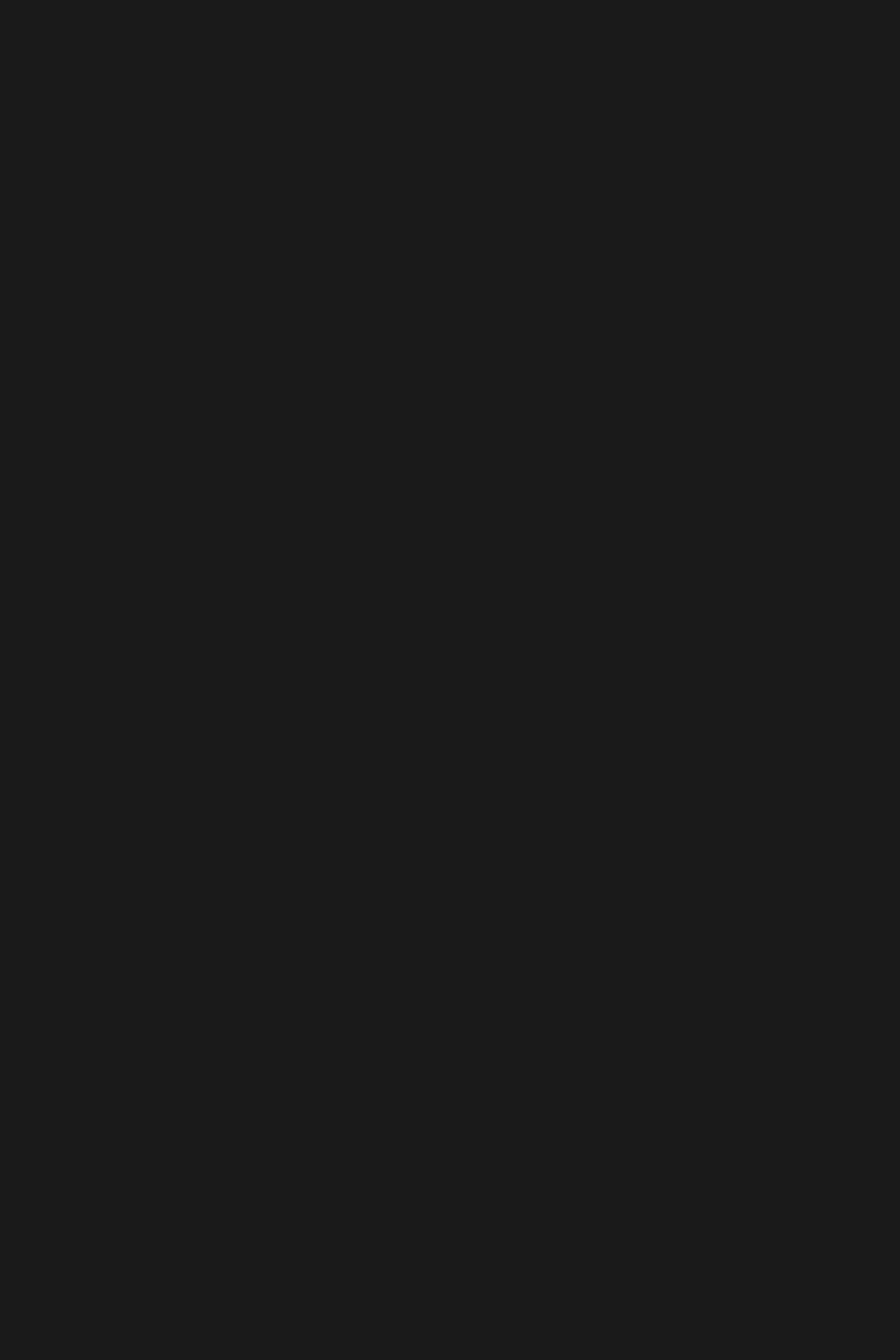
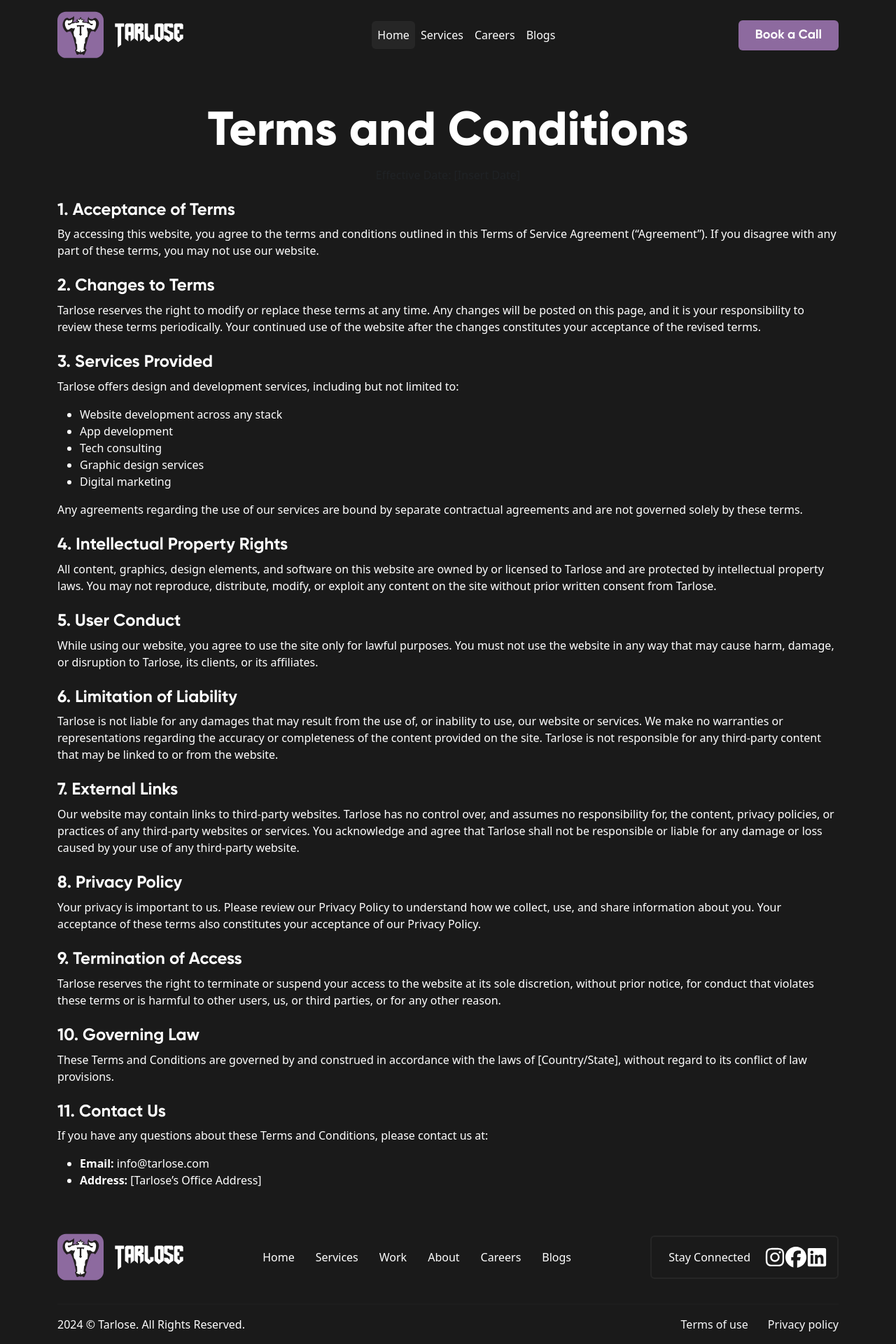
Before and after one commit to WTFAYXN/Tarlose-React, a React (Vite) app in the folder Tarlose/: page /terms in a window 1280 px wide. Before the commit this address had no page. Shown: the top 1920 px of the page at 70% size. Before the commit the page ends 800 px from the top, so only its background shows below. Built offline with nearby package versions, Linux system fonts and the light colour scheme; the HTML template or start-up script is replaced by a standard one.

Commit message:
Terms page

```diff
--- a/Tarlose/src/App.jsx
+++ b/Tarlose/src/App.jsx
@@ -6,6 +6,7 @@ import Careers from './pages/Careers/Careers';
 import About from './pages/About/About';
 import Portfolio from './pages/Portfolio/Portfolio';
 import BlogLive from './pages/Blogs/BlogLive';
+import Terms from './pages/Company/Terms';
 
 function App() {
 
@@ -19,6 +20,7 @@ function App() {
           <Route path="/career" element={<Careers />} />
           <Route path="/about" element={<About />} />
           <Route path="/portfolio" element={<Portfolio />} />
+          <Route path="/terms" element={<Terms />} />
           <Route path="/blogs" element={<BlogLive />} />
         </Routes>
     </Router>
--- a/Tarlose/src/components/Footer.css
+++ b/Tarlose/src/components/Footer.css
@@ -45,5 +45,5 @@
 
 hr {
     border-top: 2px solid #262626 !important;
-    margin: 50px 0 !important;
+    margin: 25XSpx 0 !important;
 }
--- a/Tarlose/src/components/Footer.jsx
+++ b/Tarlose/src/components/Footer.jsx
@@ -52,7 +52,7 @@ const Footer = () => {
 
     <hr/>
 
-    <div className="social-icon d-flex">
+    {/* <div className="social-icon d-flex">
         <div className="social-icon-sub d-flex">
             <div className="mail ">
                 <img src="assets/svg/Subtract.svg" alt=""/>
@@ -75,6 +75,14 @@ const Footer = () => {
 
 
 
+    </div> */}
+    {/* <hr /> */}
+    <div class="d-sm-flex justify-content-between ">
+      <p>2024 © Tarlose. All Rights Reserved. </p>
+      <p>
+        <a href="#" class="text-light text-decoration-none pe-4">Terms of use</a>
+        <a href="#" class="text-light text-decoration-none"> Privacy policy</a>
+      </p>
     </div>
 </div>
         </>
--- /dev/null
+++ b/Tarlose/src/pages/Company/Terms.jsx
@@ -0,0 +1,110 @@
+import Footer from "../../components/Footer"
+import Navbar from "../../components/Navbar"
+
+const Terms =() => {
+    return (
+        <>
+        <Navbar />
+         <div class="container mt-5 Terms-container">
+        <h1 class="text-center">Terms and Conditions</h1>
+        <p class="text-muted text-center">Effective Date: [Insert Date]</p>
+
+        <div class="mt-4">
+            <h3>1. Acceptance of Terms</h3>
+            <p>
+                By accessing this website, you agree to the terms and conditions outlined in this Terms of Service Agreement (“Agreement”). If you disagree with any part of these terms, you may not use our website.
+            </p>
+        </div>
+
+        <div class="mt-4">
+            <h3>2. Changes to Terms</h3>
+            <p>
+                Tarlose reserves the right to modify or replace these terms at any time. Any changes will be posted on this page, and it is your responsibility to review these terms periodically. Your continued use of the website after the changes constitutes your acceptance of the revised terms.
+            </p>
+        </div>
+
+        <div class="mt-4">
+            <h3>3. Services Provided</h3>
+            <p>
+                Tarlose offers design and development services, including but not limited to:
+            </p>
+            <ul>
+                <li>Website development across any stack</li>
+                <li>App development</li>
+                <li>Tech consulting</li>
+                <li>Graphic design services</li>
+                <li>Digital marketing</li>
+            </ul>
+            <p>
+                Any agreements regarding the use of our services are bound by separate contractual agreements and are not governed solely by these terms.
+            </p>
+        </div>
+
+        <div class="mt-4">
+            <h3>4. Intellectual Property Rights</h3>
+            <p>
+                All content, graphics, design elements, and software on this website are owned by or licensed to Tarlose and are protected by intellectual property laws. You may not reproduce, distribute, modify, or exploit any content on the site without prior written consent from Tarlose.
+            </p>
+        </div>
+
+        <div class="mt-4">
+            <h3>5. User Conduct</h3>
+            <p>
+                While using our website, you agree to use the site only for lawful purposes. You must not use the website in any way that may cause harm, damage, or disruption to Tarlose, its clients, or its affiliates.
+            </p>
+        </div>
+
+        <div class="mt-4">
+            <h3>6. Limitation of Liability</h3>
+            <p>
+                Tarlose is not liable for any damages that may result from the use of, or inability to use, our website or services. We make no warranties or representations regarding the accuracy or completeness of the content provided on the site. Tarlose is not responsible for any third-party content that may be linked to or from the website.
+            </p>
+        </div>
+
+        <div class="mt-4">
+            <h3>7. External Links</h3>
+            <p>
+                Our website may contain links to third-party websites. Tarlose has no control over, and assumes no responsibility for, the content, privacy policies, or practices of any third-party websites or services. You acknowledge and agree that Tarlose shall not be responsible or liable for any damage or loss caused by your use of any third-party website.
+            </p>
+        </div>
+
+        <div class="mt-4">
+            <h3>8. Privacy Policy</h3>
+            <p>
+                Your privacy is important to us. Please review our Privacy Policy to understand how we collect, use, and share information about you. Your acceptance of these terms also constitutes your acceptance of our Privacy Policy.
+            </p>
+        </div>
+
+        <div class="mt-4">
+            <h3>9. Termination of Access</h3>
+            <p>
+                Tarlose reserves the right to terminate or suspend your access to the website at its sole discretion, without prior notice, for conduct that violates these terms or is harmful to other users, us, or third parties, or for any other reason.
+            </p>
+        </div>
+
+        <div class="mt-4">
+            <h3>10. Governing Law</h3>
+            <p>
+                These Terms and Conditions are governed by and construed in accordance with the laws of [Country/State], without regard to its conflict of law provisions.
+            </p>
+        </div>
+
+        <div class="mt-4">
+            <h3>11. Contact Us</h3>
+            <p>
+                If you have any questions about these Terms and Conditions, please contact us at:
+            </p>
+            <ul>
+                <li><strong>Email:</strong> info@tarlose.com</li>
+                <li><strong>Address:</strong> [Tarlose’s Office Address]</li>
+            </ul>
+        </div>
+
+    </div>
+
+    <Footer />
+        </>
+    )
+}
+
+export default Terms
```
